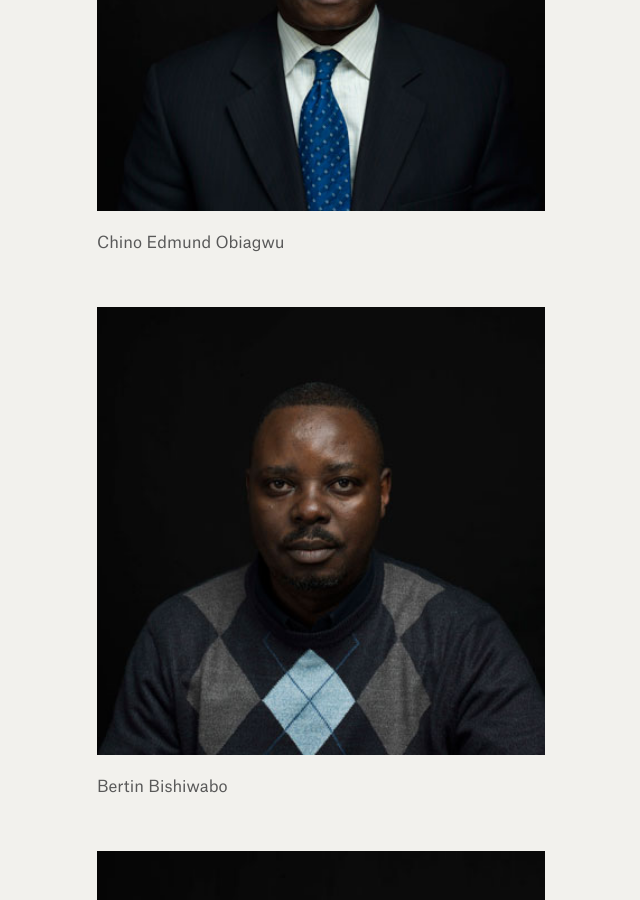
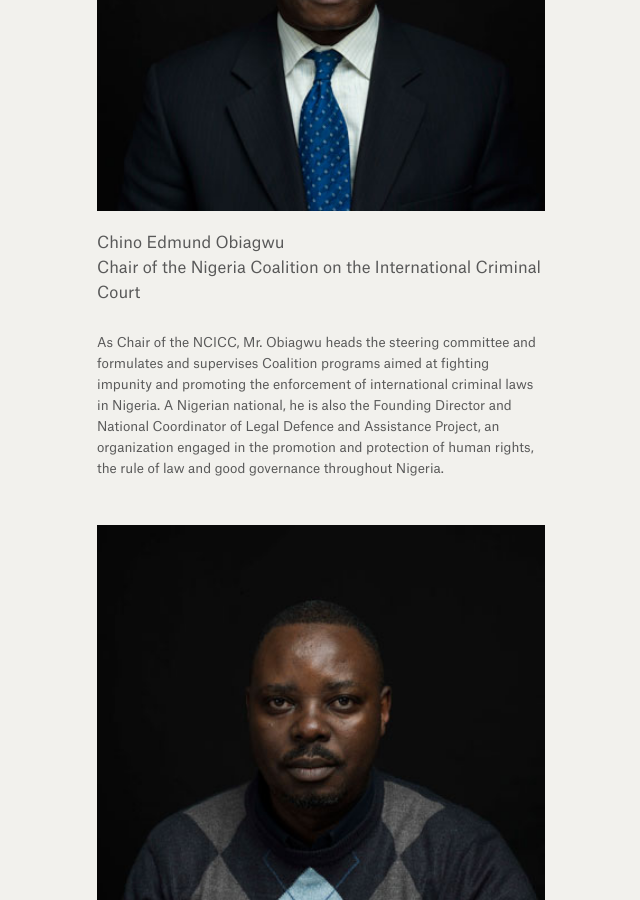
Before and after one commit to weights-and-measures/weights-and-measures.github.io, a Jekyll site: the page built from photographs.html, in a window 1280 px wide and 900 px high, scrolled down 22228 px. Shown: the whole window, without its empty margins (319-959 px from the left). Built offline with Jekyll 4.4.1, drawn with Linux system fonts in a browser that asks for light colours.

Commit message:
Updated D40

```diff
--- a/_photographs/d40.markdown
+++ b/_photographs/d40.markdown
@@ -6,4 +6,7 @@ position: 4
 
 ![chino_edmund_04.jpg](/uploads/chino_edmund_04.jpg)
 
-Chino Edmund Obiagwu
+Chino Edmund Obiagwu <br> Chair of the Nigeria Coalition on the International Criminal Court
+
+
+As Chair of the NCICC, Mr. Obiagwu heads the steering committee and formulates and supervises Coalition programs aimed at fighting impunity and promoting the enforcement of international criminal laws in Nigeria. A Nigerian national, he is also the Founding Director and National Coordinator of Legal Defence and Assistance Project, an organization engaged in the promotion and protection of human rights, the rule of law and good governance throughout Nigeria.
```
